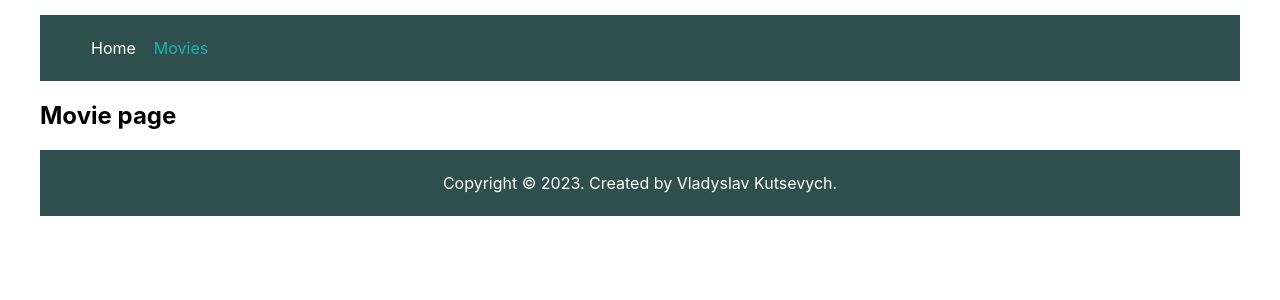
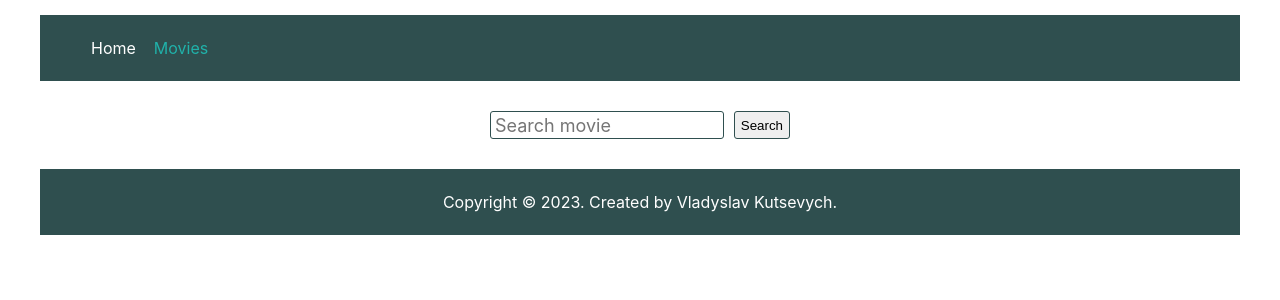
Before and after one commit to KutsVlad8/react-film-library, a React (Create React App) app: page /goit-react-hw-05-movies/movies in a window 1280 px wide. Shown: the top 300 px of the page. Built offline with nearby package versions, Linux system fonts and the light colour scheme.

Commit message:
update
add searchBar

```diff
--- a/package.json
+++ b/package.json
@@ -10,6 +10,7 @@
     "@testing-library/react": "^12.1.4",
     "@testing-library/user-event": "^13.5.0",
     "axios": "^1.4.0",
+    "notiflix": "^3.2.6",
     "react": "^18.1.0",
     "react-dom": "^18.1.0",
     "react-router-dom": "^6.13.0",
--- a/src/components/Cast/Cast.jsx
+++ b/src/components/Cast/Cast.jsx
@@ -1,7 +1,7 @@
 import { getMovieCast } from 'components/servise/Api';
 import { useEffect, useState } from 'react';
 import { useParams } from 'react-router-dom';
-import { Img, ListCast, ListCastItem } from './Cast.styled';
+import { Img, ListCast, ListCastItem, Name } from './Cast.styled';
 
 const Cast = () => {
   const [movieCast, setMovieCast] = useState([]);
@@ -26,7 +26,7 @@ const Cast = () => {
       <ListCast>
         {movieCast.map(actor => (
           <ListCastItem key={actor.cast_id}>
-            <p>{actor.name}</p>
+            <Name>{actor.name}</Name>
             <Img
               // src="../images/noFoto.jpg"
               src={`https://image.tmdb.org/t/p/w300${actor.profile_path}`}
--- a/src/components/Cast/Cast.styled.jsx
+++ b/src/components/Cast/Cast.styled.jsx
@@ -11,9 +11,14 @@ export const ListCast = styled.ul`
 `;
 
 export const ListCastItem = styled.li`
-  flex-basis: calc((100% - 2 * 30px) / 3);
+  flex-basis: calc((100% - 4 * 30px) / 5);
+`;
+
+export const Name = styled.p`
+  margin-top: 0;
 `;
 
 export const Img = styled.img`
   width: 100%;
+  border-radius: 5px;
 `;
--- a/src/components/MoviesList/MoviesList.jsx
+++ b/src/components/MoviesList/MoviesList.jsx
@@ -1,18 +1,18 @@
 // import { Link } from 'react-router-dom';
 import { List, ListItem, ListLinkItem, Title, Img } from './MoviesList.styled';
 
-const MoviesList = ({ trendingMovies }) => {
+const MoviesList = ({ movies }) => {
   return (
     <>
       <List>
-        {trendingMovies.map(movie => (
+        {movies.map(movie => (
           <ListItem key={movie.id}>
             <ListLinkItem to={`/movies/${movie.id}`}>
+              <Title>{movie.title || movie.name}</Title>
               <Img
                 src={`https://image.tmdb.org/t/p/w300${movie.poster_path}`}
                 alt={movie.title || movie.name}
               />
-              <Title>{movie.title || movie.name}</Title>
             </ListLinkItem>
           </ListItem>
         ))}
--- a/src/components/MoviesList/MoviesList.styled.jsx
+++ b/src/components/MoviesList/MoviesList.styled.jsx
@@ -26,7 +26,7 @@ export const Title = styled.h2`
 `;
 
 export const Img = styled.img`
-display: block;
-width: 100%;
-}
+  display: block;
+  width: 100%;
+  border-radius: 8px;
 `;
--- /dev/null
+++ b/src/components/SearchBar/SearchBar.jsx
@@ -0,0 +1,47 @@
+import { useState } from 'react';
+import Notiflix from 'notiflix';
+import {
+  SearchForm,
+  SearchFormInput,
+  SearchFormButton,
+} from './SearchBar.styled';
+
+const SearchBar = ({ onSubmit }) => {
+  const [query, setQuery] = useState('');
+
+  const changeInput = event => {
+    setQuery(event.currentTarget.value);
+  };
+
+  const handleSubmit = event => {
+    event.preventDefault();
+
+    const trimQuery = query.trim();
+
+    if (trimQuery === '') {
+      Notiflix.Notify.failure('Поле ввода пустое');
+      return;
+    }
+
+    onSubmit(trimQuery.toLowerCase());
+
+    setQuery('');
+  };
+
+  return (
+    <>
+      <SearchForm onSubmit={handleSubmit}>
+        <SearchFormInput
+          name="query"
+          type="text"
+          value={query}
+          onChange={changeInput}
+          placeholder="Search movie"
+        />
+        <SearchFormButton type="submit">Search</SearchFormButton>
+      </SearchForm>
+    </>
+  );
+};
+
+export default SearchBar;
--- /dev/null
+++ b/src/components/SearchBar/SearchBar.styled.jsx
@@ -0,0 +1,52 @@
+import styled from '@emotion/styled';
+
+export const SearchForm = styled.form`
+  display: flex;
+  align-items: center;
+
+  width: 100%;
+  max-width: 300px;
+  margin-top: 30px;
+  margin-bottom: 30px;
+  margin-left: auto;
+  margin-right: auto;
+`;
+
+export const SearchFormInput = styled.input`
+  display: inline-block;
+  width: 100%;
+
+  margin-right: 10px;
+  font: inherit;
+  font-size: 20px;
+
+  outline: none;
+  padding-left: 4px;
+  padding-right: 4px;
+
+  border: 1px solid darkslategray;
+  border-radius: 3px;
+
+  &::placeholder {
+    font: inherit;
+    font-size: 18px;
+  }
+`;
+
+export const SearchFormButton = styled.button`
+  display: inline-block;
+
+  height: 28px;
+
+  border: 1px solid darkslategray;
+  border-radius: 3px;
+
+  cursor: pointer;
+  outline: none;
+
+  &:hover,
+  &:focus {
+    background-color: darkslategray;
+    color: white;
+  }
+`;
--- a/src/components/servise/Api.jsx
+++ b/src/components/servise/Api.jsx
@@ -6,6 +6,17 @@ const API_KEY = '048dfb7517a31fb5a77ea118ba208738';
 // Отримує параметр поточної сторінки та повертає промікс фільмів що були в тренді протягом дня
 export async function getDayTrending(page = 1) {
   const url = `${MAIN_URL}/trending/all/day?api_key=${API_KEY}&page=${page}`;
+  return await axios
+    .get(url)
+    .then(response => {
+      return response.data;
+    })
+    .catch(error => console.log(error));
+}
+
+// Робить пошук поточного фільму
+export async function getSearchMovie(query) {
+  const url = `${MAIN_URL}/search/movie?api_key=${API_KEY}&query=${query}`;
   return await axios
     .get(url)
     .then(response => {
--- a/src/pages/Home/Home.jsx
+++ b/src/pages/Home/Home.jsx
@@ -22,7 +22,7 @@ const Home = () => {
   return (
     <>
       <Title>Trending today </Title>
-      <MoviesList trendingMovies={trendingMovies} />
+      <MoviesList movies={trendingMovies} />
     </>
   );
 };
--- a/src/pages/Movies/Movies.jsx
+++ b/src/pages/Movies/Movies.jsx
@@ -1,5 +1,49 @@
+import SearchBar from 'components/SearchBar/SearchBar';
+import { useState, useEffect } from 'react';
+import Notiflix from 'notiflix';
+import { getSearchMovie } from 'components/servise/Api';
+import MoviesList from 'components/MoviesList/MoviesList';
+
 const Movies = () => {
-  return <h2>Movie page</h2>;
+  const [searchQuery, setSearchQuery] = useState('');
+  const [searchMovies, setSearchMovies] = useState([]);
+
+  const handleSubmitForm = newQuery => {
+    if (newQuery === searchQuery) {
+      Notiflix.Notify.info(`Фильмы по запросу  ${newQuery} уже отображались.`);
+      return;
+    }
+
+    setSearchQuery(newQuery);
+  };
+
+  useEffect(() => {
+    if (searchQuery === '') {
+      return;
+    }
+
+    async function fetch() {
+      try {
+        const movies = await getSearchMovie(searchQuery);
+        console.log(movies.results);
+        setSearchMovies([...movies.results]);
+      } catch (error) {
+        // setError(error.message);
+        console.log(error);
+      } finally {
+        // setLoading(false);
+      }
+    }
+
+    fetch();
+  }, [searchQuery]);
+
+  return (
+    <>
+      <SearchBar onSubmit={handleSubmitForm}></SearchBar>
+      {searchMovies && <MoviesList movies={searchMovies} />}
+    </>
+  );
 };
 
 export default Movies;
```
Also changed, not shown: 1 other file (tests, documents, lock files or other folders).
